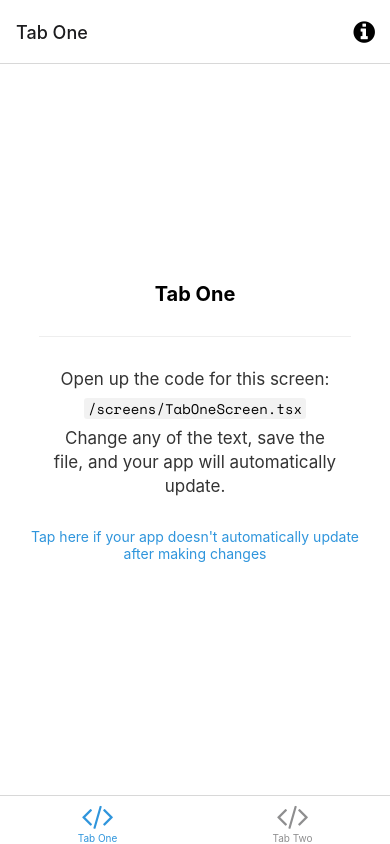
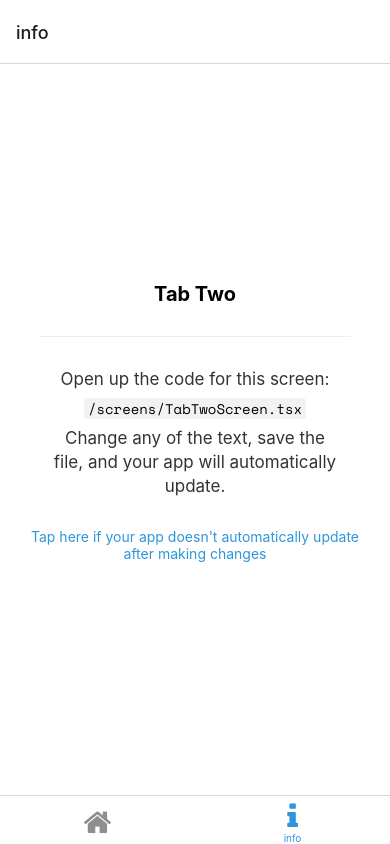
Before and after one commit to saddamarbaa/guess-number-game-reactnative-typescript, a React Native app: screen /TabInfo in a window 390 px wide. Built offline with nearby package versions, Linux system fonts and the light colour scheme; what expo-linking would draw is missing.

Commit message:
chore: migrate to - typeScript

```diff
--- a/app.json
+++ b/app.json
@@ -1,7 +1,7 @@
 {
 	"expo": {
-    "name": "guess-number-game",
-    "slug": "guess-number-game",
+		"name": "Guess the number game",
+		"slug": "Guess the number game",
 		"version": "1.0.0",
 		"orientation": "portrait",
 		"icon": "./assets/images/icon.png",
@@ -15,9 +15,7 @@
 		"updates": {
 			"fallbackToCacheTimeout": 0
 		},
-    "assetBundlePatterns": [
-      "**/*"
-    ],
+		"assetBundlePatterns": ["**/*"],
 		"ios": {
 			"supportsTablet": true
 		},
--- a/navigation/LinkingConfiguration.ts
+++ b/navigation/LinkingConfiguration.ts
@@ -4,10 +4,10 @@
  * https://reactnavigation.org/docs/configuring-links
  */
 
-import { LinkingOptions } from '@react-navigation/native';
-import * as Linking from 'expo-linking';
+import { LinkingOptions } from '@react-navigation/native'
+import * as Linking from 'expo-linking'
 
-import { RootStackParamList } from '../types';
+import { RootStackParamList } from '../types'
 
 const linking: LinkingOptions<RootStackParamList> = {
 	prefixes: [Linking.createURL('/')],
@@ -15,14 +15,14 @@ const linking: LinkingOptions<RootStackParamList> = {
 		screens: {
 			Root: {
 				screens: {
-          TabOne: {
+					TabHome: {
 						screens: {
-              TabOneScreen: 'one',
+							TabHomeScreen: 'home',
 						},
 					},
-          TabTwo: {
+					TabInfo: {
 						screens: {
-              TabTwoScreen: 'two',
+							TabInfoScreen: 'info',
 						},
 					},
 				},
@@ -31,6 +31,6 @@ const linking: LinkingOptions<RootStackParamList> = {
 			NotFound: '*',
 		},
 	},
-};
+}
 
-export default linking;
+export default linking
--- a/navigation/index.tsx
+++ b/navigation/index.tsx
@@ -3,71 +3,90 @@
  * https://reactnavigation.org/docs/getting-started
  *
  */
-import { FontAwesome } from '@expo/vector-icons';
-import { createBottomTabNavigator } from '@react-navigation/bottom-tabs';
-import { NavigationContainer, DefaultTheme, DarkTheme } from '@react-navigation/native';
-import { createNativeStackNavigator } from '@react-navigation/native-stack';
-import * as React from 'react';
-import { ColorSchemeName, Pressable } from 'react-native';
+import { FontAwesome } from '@expo/vector-icons'
+import { createBottomTabNavigator } from '@react-navigation/bottom-tabs'
+import {
+	NavigationContainer,
+	DefaultTheme,
+	DarkTheme,
+} from '@react-navigation/native'
+import { createNativeStackNavigator } from '@react-navigation/native-stack'
+import * as React from 'react'
+import { ColorSchemeName, Pressable } from 'react-native'
 
-import Colors from '../constants/Colors';
-import useColorScheme from '../hooks/useColorScheme';
-import ModalScreen from '../screens/ModalScreen';
-import NotFoundScreen from '../screens/NotFoundScreen';
-import TabOneScreen from '../screens/TabOneScreen';
-import TabTwoScreen from '../screens/TabTwoScreen';
-import { RootStackParamList, RootTabParamList, RootTabScreenProps } from '../types';
-import LinkingConfiguration from './LinkingConfiguration';
+import Colors from '../constants/Colors'
+import useColorScheme from '../hooks/useColorScheme'
+import ModalScreen from '../screens/ModalScreen'
+import NotFoundScreen from '../screens/NotFoundScreen'
+import TabHomeScreen from '../screens/HomeScreen'
+import TabInfoScreen from '../screens/InfoScreen'
+import {
+	RootStackParamList,
+	RootTabParamList,
+	RootTabScreenProps,
+} from '../types'
+import LinkingConfiguration from './LinkingConfiguration'
 
-export default function Navigation({ colorScheme }: { colorScheme: ColorSchemeName }) {
+export default function Navigation({
+	colorScheme,
+}: {
+	colorScheme: ColorSchemeName
+}) {
 	return (
 		<NavigationContainer
 			linking={LinkingConfiguration}
 			theme={colorScheme === 'dark' ? DarkTheme : DefaultTheme}>
 			<RootNavigator />
 		</NavigationContainer>
-  );
+	)
 }
 
 /**
  * A root stack navigator is often used for displaying modals on top of all other content.
  * https://reactnavigation.org/docs/modal
  */
-const Stack = createNativeStackNavigator<RootStackParamList>();
+const Stack = createNativeStackNavigator<RootStackParamList>()
 
 function RootNavigator() {
 	return (
 		<Stack.Navigator>
-      <Stack.Screen name="Root" component={BottomTabNavigator} options={{ headerShown: false }} />
-      <Stack.Screen name="NotFound" component={NotFoundScreen} options={{ title: 'Oops!' }} />
+			<Stack.Screen
+				name="Root"
+				component={BottomTabNavigator}
+				options={{ headerShown: false }}
+			/>
+			<Stack.Screen
+				name="NotFound"
+				component={NotFoundScreen}
+				options={{ title: 'Oops!' }}
+			/>
 			<Stack.Group screenOptions={{ presentation: 'modal' }}>
 				<Stack.Screen name="Modal" component={ModalScreen} />
 			</Stack.Group>
 		</Stack.Navigator>
-  );
+	)
 }
 
 /**
  * A bottom tab navigator displays tab buttons on the bottom of the display to switch screens.
  * https://reactnavigation.org/docs/bottom-tab-navigator
  */
-const BottomTab = createBottomTabNavigator<RootTabParamList>();
+const BottomTab = createBottomTabNavigator<RootTabParamList>()
 
 function BottomTabNavigator() {
-  const colorScheme = useColorScheme();
-
+	const colorScheme = useColorScheme()
 	return (
 		<BottomTab.Navigator
-      initialRouteName="TabOne"
+			initialRouteName="TabHome"
 			screenOptions={{
 				tabBarActiveTintColor: Colors[colorScheme].tint,
 			}}>
 			<BottomTab.Screen
-        name="TabOne"
-        component={TabOneScreen}
-        options={({ navigation }: RootTabScreenProps<'TabOne'>) => ({
-          title: 'Tab One',
-          tabBarIcon: ({ color }) => <TabBarIcon name="code" color={color} />,
+				name="TabHome"
+				component={TabHomeScreen}
+				options={({ navigation }: RootTabScreenProps<'TabHome'>) => ({
+					title: '',
+					tabBarIcon: ({ color }) => <TabBarIcon name="home" color={color} />,
 					headerRight: () => (
 						<Pressable
 							onPress={() => navigation.navigate('Modal')}
@@ -85,23 +104,23 @@ function BottomTabNavigator() {
 				})}
 			/>
 			<BottomTab.Screen
-        name="TabTwo"
-        component={TabTwoScreen}
+				name="TabInfo"
+				component={TabInfoScreen}
 				options={{
-          title: 'Tab Two',
-          tabBarIcon: ({ color }) => <TabBarIcon name="code" color={color} />,
+					title: 'info',
+					tabBarIcon: ({ color }) => <TabBarIcon name="info" color={color} />,
 				}}
 			/>
 		</BottomTab.Navigator>
-  );
+	)
 }
 
 /**
  * You can explore the built-in icon families and icons on the web at https://icons.expo.fyi/
  */
 function TabBarIcon(props: {
-  name: React.ComponentProps<typeof FontAwesome>['name'];
-  color: string;
+	name: React.ComponentProps<typeof FontAwesome>['name']
+	color: string
 }) {
-  return <FontAwesome size={30} style={{ marginBottom: -3 }} {...props} />;
+	return <FontAwesome size={30} style={{ marginBottom: -3 }} {...props} />
 }
--- /dev/null
+++ b/screens/HomeScreen.tsx
@@ -0,0 +1,36 @@
+import { StyleSheet } from 'react-native'
+
+import EditScreenInfo from '../components/EditScreenInfo'
+import { Text, View } from '../components/Themed'
+import { RootTabScreenProps } from '../types'
+
+export default function HomeScreen({ navigation }: RootTabScreenProps<'TabHome'>) {
+	return (
+		<View style={styles.container}>
+			<Text style={styles.title}>Home One</Text>
+			<View
+				style={styles.separator}
+				lightColor="#eee"
+				darkColor="rgba(255,255,255,0.1)"
+			/>
+			<EditScreenInfo path="/screens/TabOneScreen.tsx" />
+		</View>
+	)
+}
+
+const styles = StyleSheet.create({
+	container: {
+		flex: 1,
+		alignItems: 'center',
+		justifyContent: 'center',
+	},
+	title: {
+		fontSize: 20,
+		fontWeight: 'bold',
+	},
+	separator: {
+		marginVertical: 30,
+		height: 1,
+		width: '80%',
+	},
+})
--- a/screens/TabTwoScreen.tsx
+++ b/screens/InfoScreen.tsx
@@ -3,14 +3,18 @@ import { StyleSheet } from 'react-native';
 import EditScreenInfo from '../components/EditScreenInfo';
 import { Text, View } from '../components/Themed';
 
-export default function TabTwoScreen() {
-  return (
-    <View style={styles.container}>
-      <Text style={styles.title}>Tab Two</Text>
-      <View style={styles.separator} lightColor="#eee" darkColor="rgba(255,255,255,0.1)" />
-      <EditScreenInfo path="/screens/TabTwoScreen.tsx" />
-    </View>
-  );
+export default function TabInfoScreen() {
+	return (
+		<View style={styles.container}>
+			<Text style={styles.title}>Tab Two</Text>
+			<View
+				style={styles.separator}
+				lightColor="#eee"
+				darkColor="rgba(255,255,255,0.1)"
+			/>
+			<EditScreenInfo path="/screens/TabTwoScreen.tsx" />
+		</View>
+	)
 }
 
 const styles = StyleSheet.create({
--- a/screens/TabOneScreen.tsx
+++ /dev/null
@@ -1,32 +0,0 @@
-import { StyleSheet } from 'react-native';
-
-import EditScreenInfo from '../components/EditScreenInfo';
-import { Text, View } from '../components/Themed';
-import { RootTabScreenProps } from '../types';
-
-export default function TabOneScreen({ navigation }: RootTabScreenProps<'TabOne'>) {
-  return (
-    <View style={styles.container}>
-      <Text style={styles.title}>Tab One</Text>
-      <View style={styles.separator} lightColor="#eee" darkColor="rgba(255,255,255,0.1)" />
-      <EditScreenInfo path="/screens/TabOneScreen.tsx" />
-    </View>
-  );
-}
-
-const styles = StyleSheet.create({
-  container: {
-    flex: 1,
-    alignItems: 'center',
-    justifyContent: 'center',
-  },
-  title: {
-    fontSize: 20,
-    fontWeight: 'bold',
-  },
-  separator: {
-    marginVertical: 30,
-    height: 1,
-    width: '80%',
-  },
-});
```
Also changed, not shown: types.tsx (+23 -21 lines). Lines whose indentation alone changed are shown as unchanged.
